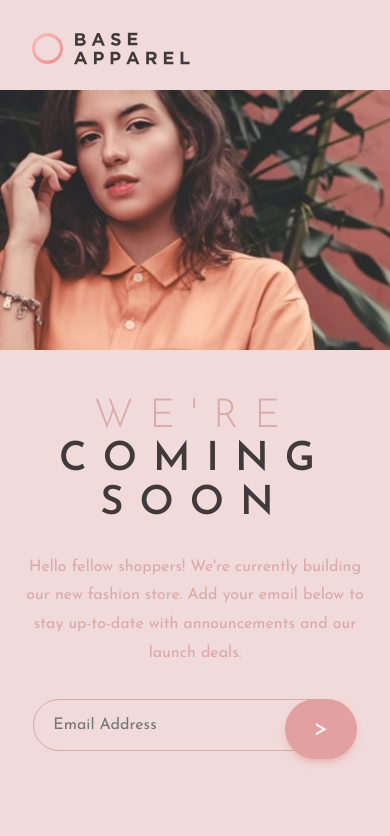
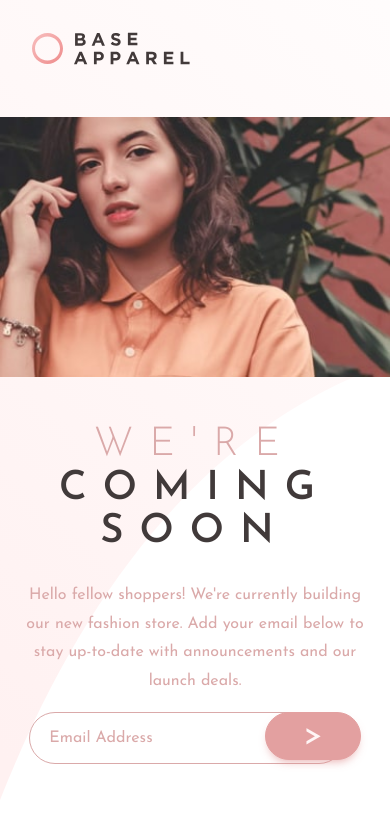
Before and after one commit to odpinerosh/apparel-soon, a React (Create React App) app: page / in a window 390 px wide. Shown: the top 836 px of the page. Built offline with nearby package versions, Linux system fonts and the light colour scheme.

Commit message:
finish responsive

```diff
--- a/src/App.css
+++ b/src/App.css
@@ -1,42 +1,39 @@
 #root {
-  width: 100vw;
-  height: 100vh;
+  display: flex;
+  justify-content: center;
+
 }
 
 .App {
-
   width: 100vw;
   height: 100vh;
   display: grid;
-  grid-template-columns: repeat(12, 1fr);
-  column-gap: 12px;
-  align-items: center;
-}
-
-.App-header {
-  /*display: flex;
-  flex-direction: column;
-  align-items: center;
-  justify-content: center;*/
-  width: 100vw;
-  height: 100vh;
-
-  display: grid;
-  grid-template-columns: auto;
-  grid-template-rows: 80px repeat(3, auto);
+  grid-template-columns: 1fr;
+  grid-template-rows: auto 1fr 1fr auto;
   grid-template-areas: 'logo'
                        'hero'
                        'coming'
                        'form';
-  row-gap: 10px;
-
-  /*grid-column-start: 2;
-  grid-column-end: 10;*/
-  color: hsl(0, 93%, 68%);
+  align-items: center;
+  background: url('./images/bg-pattern-desktop.svg');
+  background-repeat: no-repeat;
 }
 
+
 @media screen and (min-width: 720px) {
-  .App-header {
+
+  .App {
+    max-width: 1200px;
+    grid-template-rows: 2rem auto auto auto 2rem;
+    grid-template-columns: 1fr 2rem auto;
+    grid-template-areas: '. . .'
+                         'logo . hero'
+                         'coming . hero'
+                         'form . hero'
+                         '. . .';
+    row-gap: unset;
+    column-gap: 12px;
+    align-items: center;
 
   }
 }
--- a/src/App.js
+++ b/src/App.js
@@ -7,13 +7,10 @@ import './App.css';
 function App() {
   return (
     <div className="App">
-      <header className="App-header">
-
           <HeaderLogo></HeaderLogo>
           <HeroMobile></HeroMobile>
           <ComingSoon></ComingSoon>
           <EmailField></EmailField>
-      </header>
     </div>
   );
 }
--- a/src/components/ComingSoon.css
+++ b/src/components/ComingSoon.css
@@ -27,3 +27,9 @@
             font-size: 1rem;
             line-height: 1.8rem;
         }
+
+@media screen and (min-width: 720px) {
+    .coming-soon-txt {
+        text-align: left;
+    }
+}
--- a/src/components/EmailField.css
+++ b/src/components/EmailField.css
@@ -7,7 +7,6 @@
 }
 
     .input-control {
-        background-color: hsl(0, 47%, 90%);
         color: hsl(0, 40%, 76%);
         font-family: 'Josefin Sans', sans-serif;
         font-size: 1rem;
@@ -19,15 +18,25 @@
         outline: none;
     }
 
+    .input-control::placeholder {
+        color: hsl(0, 40%, 76%);
+    }
+
     .button-control {
         font-family: 'Josefin Sans', sans-serif;
         border-radius: 50px;
         background-color: hsl(0, 55%, 76%);
         color:hsl(0, 98%, 98%);
         border: 1px solid hsl(0, 55%, 76%);
-        width: 4.5rem;
-        height: 3.7rem;
-        font-size: 1.5rem;
-        margin-left: -4rem;
+        width: 6rem;
+        height: 3rem;
+        font-size: 2rem;
+        margin-left: -5rem;
         box-shadow: 0px 5px 10px -4px rgba(222,135,135,0.72);
     }
+
+    @media screen and (min-width: 720px) {
+        .form-div {
+            justify-content:center;
+        }
+    }
--- a/src/components/EmailField.js
+++ b/src/components/EmailField.js
@@ -4,7 +4,7 @@ function EmailField() {
     return (
         <div className="form-div">
             <input type="email" name="e-mail" id="txtMail" aria-label="Email Address" placeholder="Email Address" className="input-control"></input>
-            <button name="favorito" type="button" className="button-control">></button>
+            <button name="favorito" type="button" className="button-control">&gt;</button>
         </div>
     );
 }
--- a/src/components/HeaderLogo.css
+++ b/src/components/HeaderLogo.css
@@ -1,4 +1,4 @@
 .header-logo {
     grid-area: logo;
-    padding: 2rem 2rem 0;
+    padding: 2rem;
 }
--- a/src/components/Hero.css
+++ b/src/components/Hero.css
@@ -1,9 +1,18 @@
 .hero-mobile {
     grid-area: hero;
     width: 100%;
+    /*background-image: url('../images/hero-mobile.jpg');
+    background-repeat: no-repeat;
+    background-size: cover;*/
 }
 
 .hero-mobile img {
-    height: auto;
+    height: 100%;
     width: 100%;
 }
+
+@media screen and (min-width: 720px) {
+/*     .hero-mobile {
+      grid-area: unset;
+    } */
+  }
--- a/src/components/Hero.js
+++ b/src/components/Hero.js
@@ -5,9 +5,12 @@ import './Hero.css';
 function HeroMobile() {
   return (
     <div className="hero-mobile">
-      <img src={HeroMob} alt="Portrait" />
+      <picture>
+        <source srcset={HeroDsk} media="(min-width: 720px)" />
+        <img src={HeroMob} alt="Portrait" />
+      </picture>
     </div>
   );
 }
-
+/**/
 export default HeroMobile;
--- a/src/index.css
+++ b/src/index.css
@@ -1,5 +1,5 @@
 body {
   margin: 0;
   font-size: 16px;
-  background-color: hsl(0, 47%, 90%);
+
 }
```
